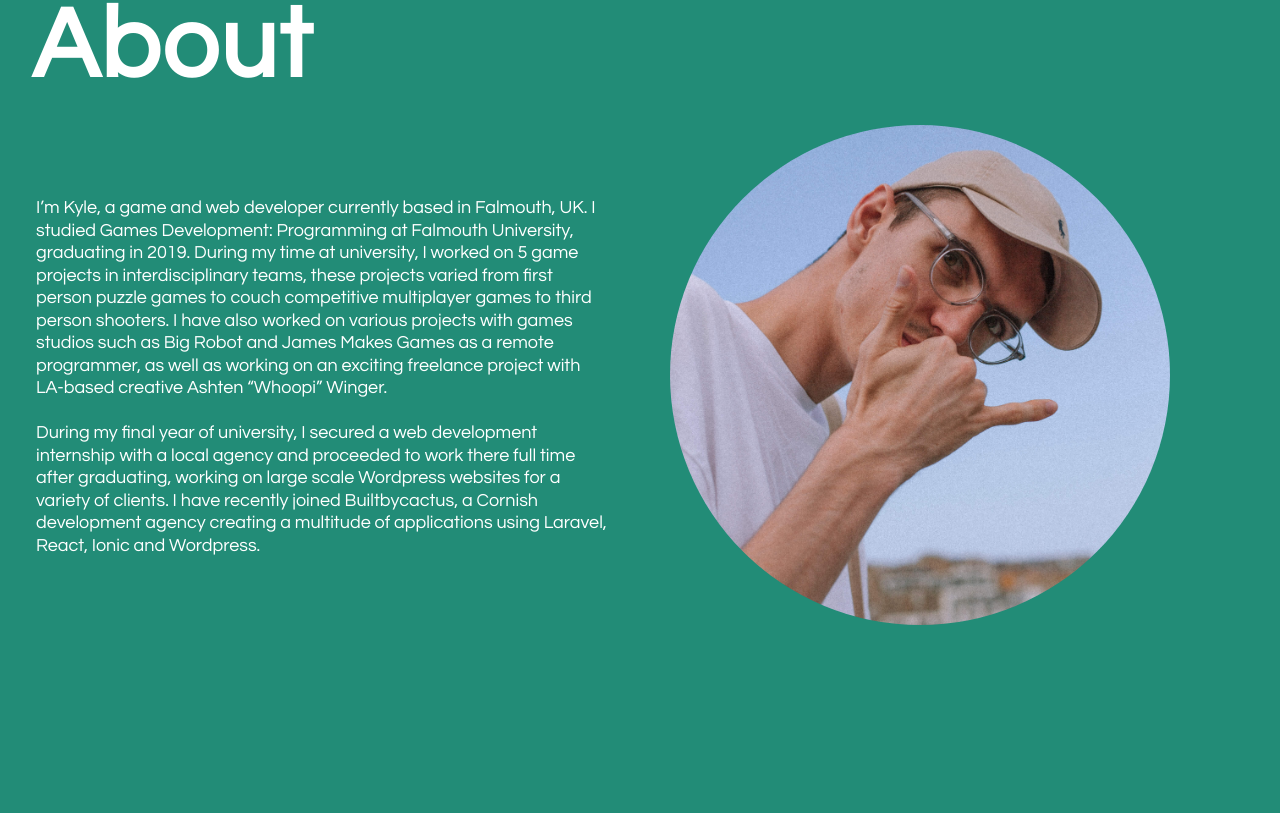
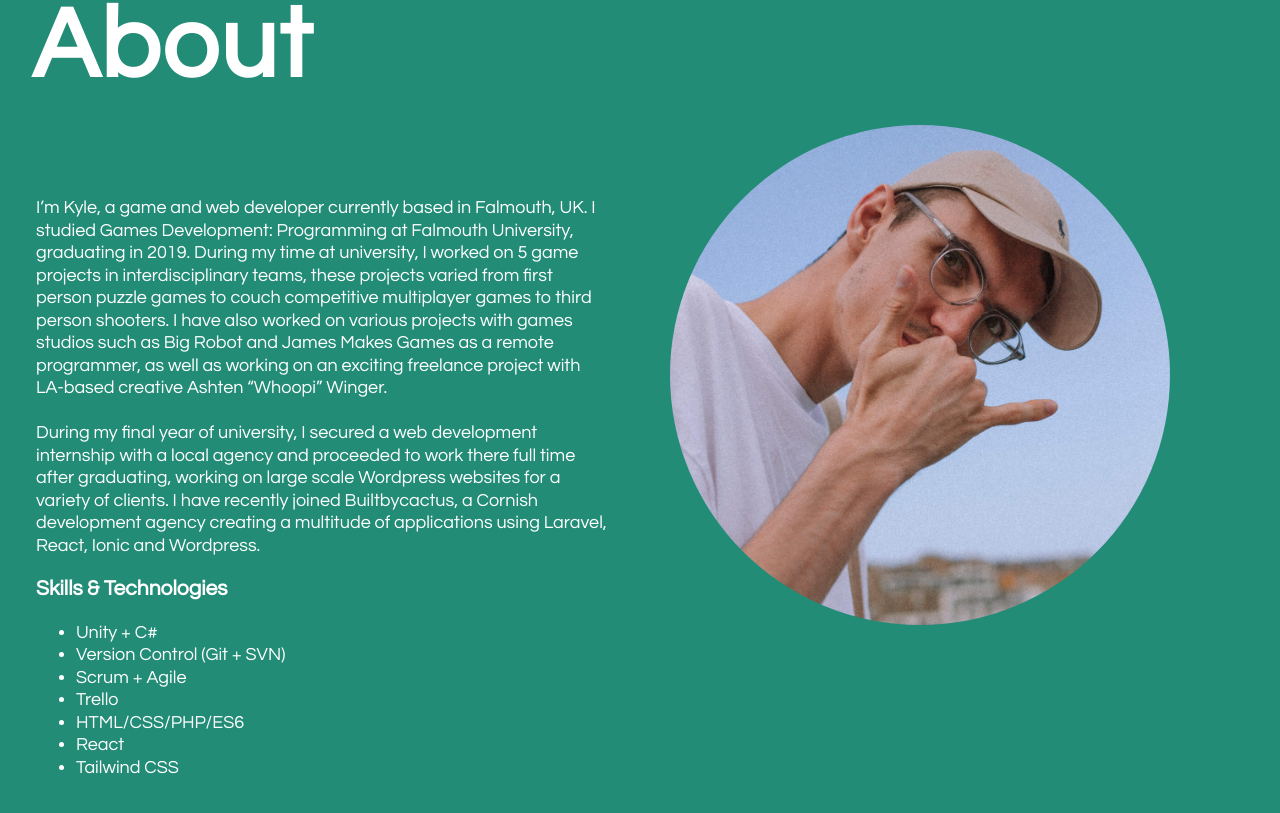
Before and after one commit to kyleshepherd/kyleshepherd.co.uk, a React (Create React App) app: page /about in a window 1280 px wide. Shown: the part 205-1018 px from the top of the page. Before the commit the page ends 866 px from the top, so only its background shows below. Built offline with nearby package versions, Linux system fonts and the light colour scheme.

Commit message:
Skills added

```diff
--- a/src/components/About.js
+++ b/src/components/About.js
@@ -20,6 +20,19 @@ function About () {
             clients. I have recently joined Builtbycactus, a Cornish development agency creating a multitude of
             applications using Laravel, React, Ionic and Wordpress.
           </p>
+
+          <div className="skillList">
+            <h3>Skills & Technologies</h3>
+            <ul>
+              <li>Unity + C#</li>
+              <li>Version Control (Git + SVN)</li>
+              <li>Scrum + Agile</li>
+              <li>Trello</li>
+              <li>HTML/CSS/PHP/ES6</li>
+              <li>React</li>
+              <li>Tailwind CSS</li>
+            </ul>
+          </div>
         </div>
 
         <div>
```
